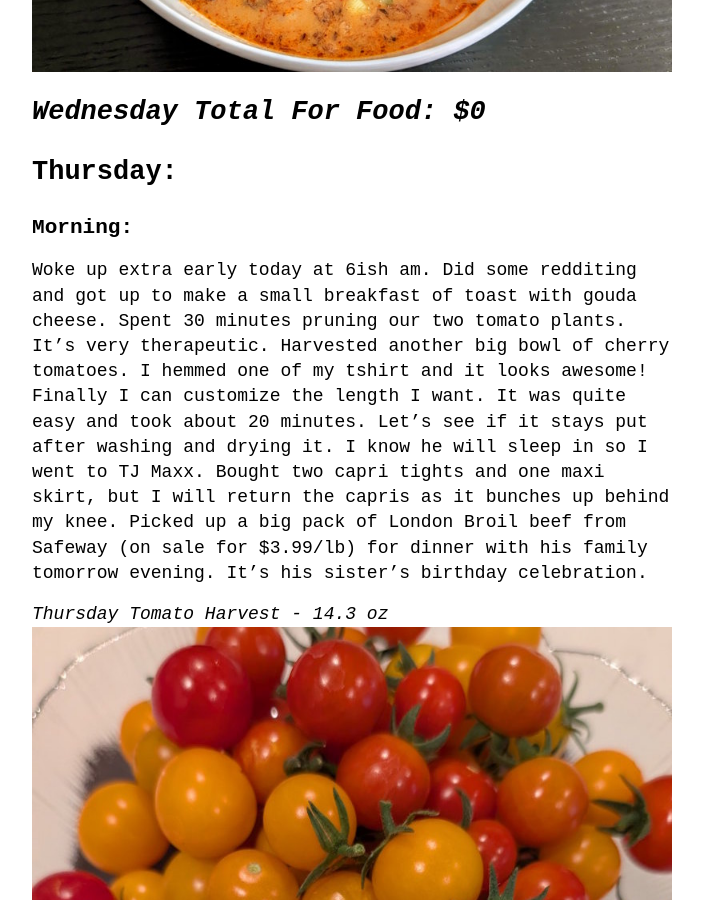
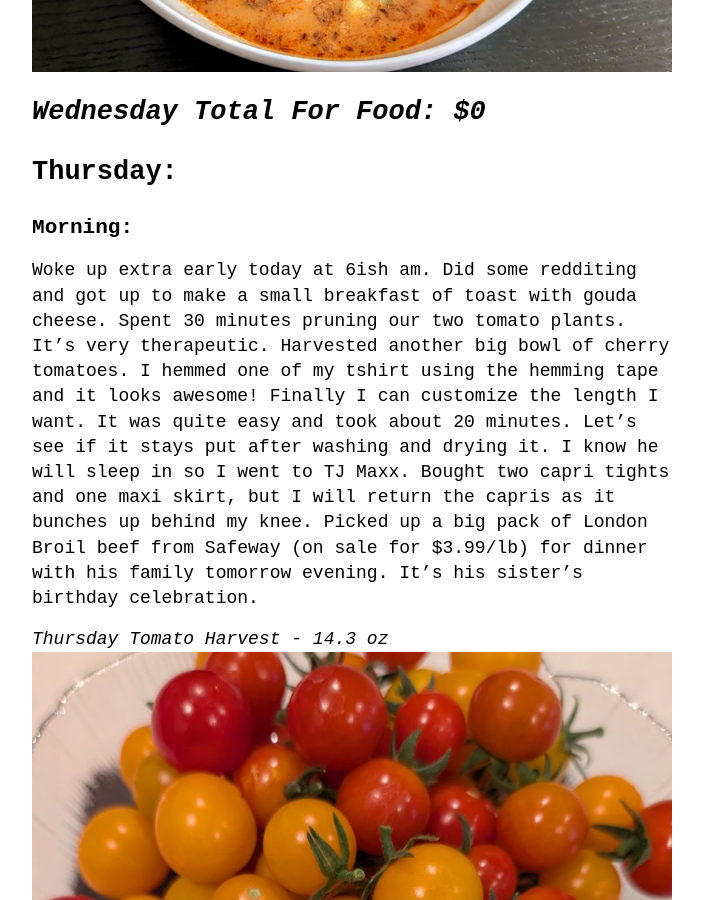
Before and after one commit to groceryshoppingisfun/weeklyfoodjournal, a Jekyll site: the page built from _posts/2025-06-16-Thai-Inspired-Cooking-Week.md, in a window 1280 px wide and 900 px high, scrolled down 8573 px. Shown: the whole window, without its empty margins (288-991 px from the left). Built offline with Jekyll 4.4.1, drawn with Linux system fonts in a browser that asks for light colours.

Commit message:
Update 2025-06-16-Thai-Inspired-Cooking-Week.md

```diff
--- a/_posts/2025-06-16-Thai-Inspired-Cooking-Week.md
+++ b/_posts/2025-06-16-Thai-Inspired-Cooking-Week.md
@@ -88,7 +88,7 @@ Made a very soul soothing Thai chicken curry rice noodle soup. Garnished with ka
 
 ## Thursday:
 ### Morning:
-Woke up extra early today at 6ish am. Did some redditing and got up to make a small breakfast of toast with gouda cheese. Spent 30 minutes pruning our two tomato plants. It's very therapeutic. Harvested another big bowl of cherry tomatoes. I hemmed one of my tshirt and it looks awesome! Finally I can customize the length I want. It was quite easy and took about 20 minutes. Let's see if it stays put after washing and drying it. I know he will sleep in so I went to TJ Maxx. Bought two capri tights and one maxi skirt, but I will return the capris as it bunches up behind my knee.
+Woke up extra early today at 6ish am. Did some redditing and got up to make a small breakfast of toast with gouda cheese. Spent 30 minutes pruning our two tomato plants. It's very therapeutic. Harvested another big bowl of cherry tomatoes. I hemmed one of my tshirt using the hemming tape and it looks awesome! Finally I can customize the length I want. It was quite easy and took about 20 minutes. Let's see if it stays put after washing and drying it. I know he will sleep in so I went to TJ Maxx. Bought two capri tights and one maxi skirt, but I will return the capris as it bunches up behind my knee.
 Picked up a big pack of London Broil beef from Safeway (on sale for $3.99/lb) for dinner with his family tomorrow evening. It's his sister's birthday celebration.
 
 *Thursday Tomato Harvest - 14.3 oz*
```
